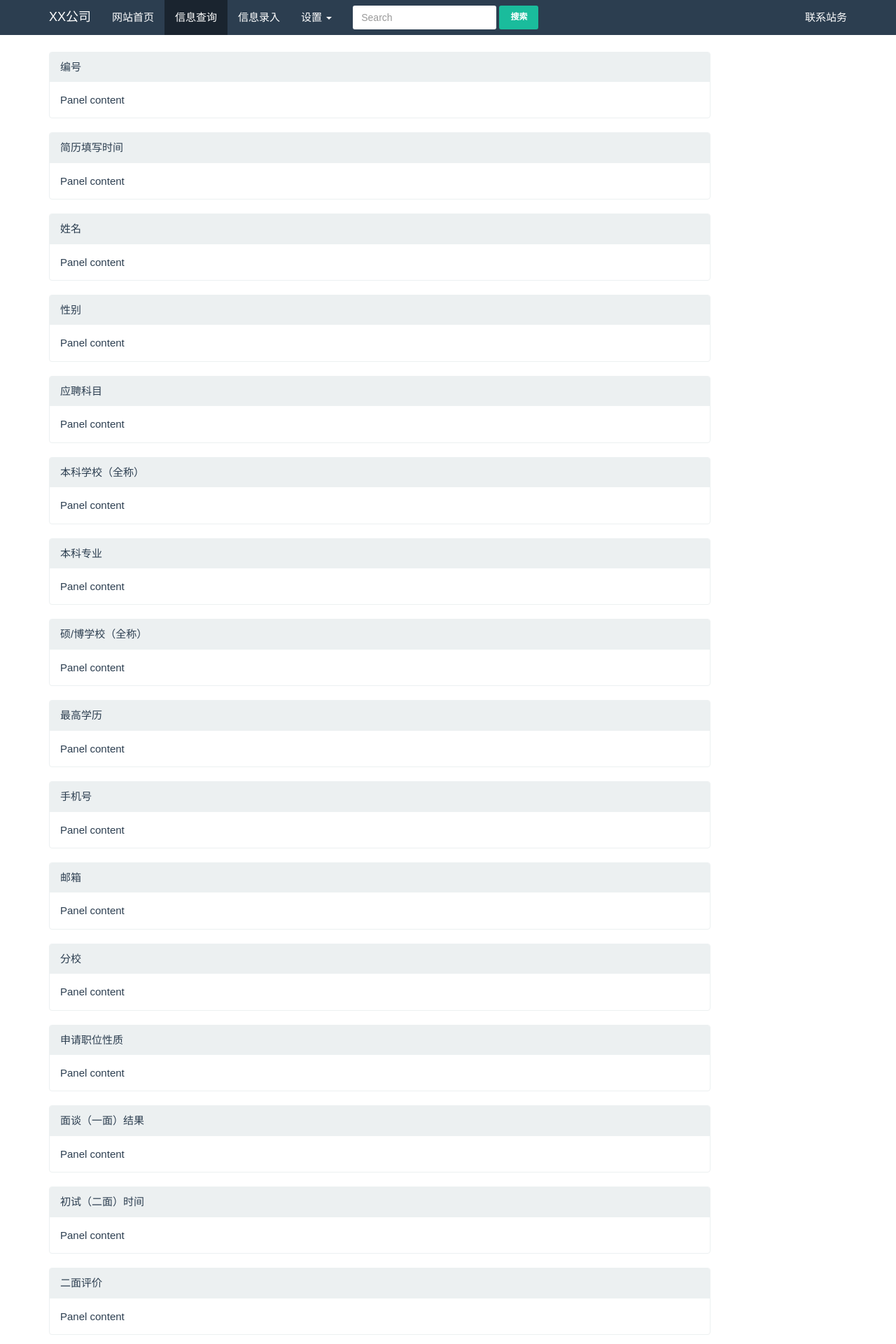
After one commit to BUPT-SCS-2015-Web-Developer/CVsystem, a PHP site: page /detail.php in a window 1280 px wide. The commit adds this page. Shown: the top 1920 px of the page at 70% size. Run offline with PHP 8.4, Linux system fonts and the light colour scheme; some libraries are stand-ins or nearby versions.

Commit message:
加了一个

```diff
--- /dev/null
+++ b/detail.php
@@ -0,0 +1,261 @@
+<!DOCTYPE html>
+<html lang="en">
+<head>
+    <meta http-equiv="content-type" content="text/html; charset=UTF-8">
+    <meta charset="utf-8">
+    <title>XX公司XX系统</title>
+    <meta name="viewport" content="width=device-width, initial-scale=1">
+    <meta http-equiv="X-UA-Compatible" content="IE=edge">
+    <link rel="stylesheet" href="css/bootstrap.css" media="screen">
+    <link rel="stylesheet" href="skins/eden.css" media="screen">
+    <link href="css/useso.css" rel="stylesheet">
+    <link href="css/animate.css" rel="stylesheet">
+
+    <style>
+        .navbar-holder-dark{
+            padding: 20px 20px 200px 20px;
+            background: #333333;
+        }
+    </style>
+
+</head>
+<body>
+<div class="navbar navbar-default navbar-fixed-top">
+    <div class="container">
+        <div class="navbar-header">
+            <a href="##" class="navbar-brand">XX公司</a> <!--连接到公司网站-->
+            <button class="navbar-toggle" type="button" data-toggle="collapse" data-target="#navbar-main">
+                <span class="icon-bar"></span>
+                <span class="icon-bar"></span>
+                <span class="icon-bar"></span>
+            </button>
+        </div>
+        <div class="navbar-collapse collapse" id="navbar-main">
+
+            <ul class="nav navbar-nav">
+                <li><a href="index.php">网站首页</a></li>
+				<li class="active"><a href="view.php" >信息查询</a></li>
+				<li><a href="input.php" >信息录入</a></li>
+				<li class="dropdown">
+                    <a href="#" class="dropdown-toggle" data-toggle="dropdown" role="button"
+                    aria-expanded="false">设置 <span class="caret"></span></a>
+                    <ul class="dropdown-menu" role="menu">
+                        <li><a href="change.php">修改密码</a></li>
+                        <li><a href="logout.php">退出登录</a></li>
+                    </ul>
+                </li>
+            </ul>
+
+			<form class="navbar-form navbar-left" role="search">
+                    <div class="form-group">
+                        <input class="form-control" placeholder="Search" type="text">
+                    </div>
+                    <button type="submit" class="btn btn-primary">搜索</button>
+            </form>
+                    <ul class="nav navbar-nav navbar-right">
+                        <li><a href="#">联系站务</a></li>
+					</ul>
+
+        </div>
+    </div>
+</div>
+
+
+<div class="container">
+	<div class="bs-docs-section">
+		<div class="row">
+			<div class="col-lg-12">
+				<div class="page-header">
+					<h1 id="forms"></h1>
+				</div>
+			</div>
+		</div>
+
+		<div class="row">
+			<div class="col-lg-10">
+				<div class="bs-component">
+					<div class="panel panel-default">
+						<div class="panel-heading">编号</div>
+						<div class="panel-body">
+							Panel content
+						</div>
+					</div>
+					<div class="panel panel-default">
+						<div class="panel-heading">简历填写时间</div>
+						<div class="panel-body">
+							Panel content
+						</div>
+					</div>
+					<div class="panel panel-default">
+						<div class="panel-heading">姓名</div>
+						<div class="panel-body">
+							Panel content
+						</div>
+					</div>
+					<div class="panel panel-default">
+						<div class="panel-heading">性别</div>
+						<div class="panel-body">
+							Panel content
+						</div>
+					</div>
+					<div class="panel panel-default">
+						<div class="panel-heading">应聘科目</div>
+						<div class="panel-body">
+							Panel content
+						</div>
+					</div>
+					<div class="panel panel-default">
+						<div class="panel-heading">本科学校（全称）</div>
+						<div class="panel-body">
+							Panel content
+						</div>
+					</div>
+					<div class="panel panel-default">
+						<div class="panel-heading">本科专业</div>
+						<div class="panel-body">
+							Panel content
+						</div>
+					</div>
+					<div class="panel panel-default">
+						<div class="panel-heading">硕/博学校（全称）</div>
+						<div class="panel-body">
+							Panel content
+						</div>
+					</div>
+					<div class="panel panel-default">
+						<div class="panel-heading">最高学历</div>
+						<div class="panel-body">
+							Panel content
+						</div>
+					</div>
+					<div class="panel panel-default">
+						<div class="panel-heading">手机号</div>
+						<div class="panel-body">
+							Panel content
+						</div>
+					</div>
+					<div class="panel panel-default">
+						<div class="panel-heading">邮箱</div>
+						<div class="panel-body">
+							Panel content
+						</div>
+					</div>
+					<div class="panel panel-default">
+						<div class="panel-heading">分校</div>
+						<div class="panel-body">
+							Panel content
+						</div>
+					</div>
+					<div class="panel panel-default">
+						<div class="panel-heading">申请职位性质</div>
+						<div class="panel-body">
+							Panel content
+						</div>
+					</div>
+
+					<!--                           if不为空                           -->
+					<div class="panel panel-default">
+						<div class="panel-heading">面谈（一面）结果</div>
+						<div class="panel-body">
+							Panel content
+						</div>
+					</div>
+
+					<!--                           if不为空                           -->
+					<div class="panel panel-default">
+						<div class="panel-heading">初试（二面）时间</div>
+						<div class="panel-body">
+							Panel content
+						</div>
+					</div>
+
+					<!--                           if不为空                           -->
+					<div class="panel panel-default">
+						<div class="panel-heading">二面评价</div>
+						<div class="panel-body">
+							Panel content
+						</div>
+					</div>
+
+					<!--                           if不为空                           -->
+					<div class="panel panel-default">
+						<div class="panel-heading">二面结果</div>
+						<div class="panel-body">
+							Panel content
+						</div>
+					</div>
+
+					<!--                           if不为空                           -->
+					<div class="panel panel-default">
+						<div class="panel-heading">复试指导（三面）时间</div>
+						<div class="panel-body">
+							Panel content
+						</div>
+					</div>
+
+					<!--                           if不为空                           -->
+					<div class="panel panel-default">
+						<div class="panel-heading">三面评价</div>
+						<div class="panel-body">
+							Panel content
+						</div>
+					</div>
+
+					<!--                           if不为空                           -->
+					<div class="panel panel-default">
+						<div class="panel-heading">复试指导（三面）结果</div>
+						<div class="panel-body">
+							Panel content
+						</div>
+					</div>
+
+					<!--                           if不为空                           -->
+					<div class="panel panel-default">
+						<div class="panel-heading">复试（四面）时间</div>
+						<div class="panel-body">
+							Panel content
+						</div>
+					</div>
+
+					<!--                           if不为空                           -->
+					<div class="panel panel-default">
+						<div class="panel-heading">复试（四面）结果</div>
+						<div class="panel-body">
+							Panel content
+						</div>
+					</div>
+
+
+					<a href="edit.php?id=<?php  ?>" class="btn btn-primary">编辑</a> <!-- 编辑 -->
+					<a href="API/delete.php?id=<?php  ?>" class="btn btn-danger">删除</a> <!-- 删除 -->
+
+					<!--                         if是面试官                         -->
+					<a href="evaluate.php?id=<?php  ?>" class="btn btn-info">评价</a> <!-- 只有面试官能评价 -->
+
+
+
+				</div>
+			</div>
+		</div>
+	</div>
+
+<footer>
+    <div class="row">
+        <div class="col-lg-12">
+            <hr/>
+            <p>&copy; <a href="##" rel="nofollow">Company</a>2016.</p><!--连到公司网站-->
+
+        </div>
+    </div>
+
+</footer>
+
+</div>
+
+
+
+<script src="https://code.jquery.com/jquery-2.1.3.min.js"></script>
+<script src="js/bootstrap.min.js"></script>
+
+</body>
+</html>
--- a/view.php
+++ b/view.php
@@ -33,8 +33,8 @@
             </div>
             <div class="navbar-collapse collapse" id="navbar-main">
                 <ul class="nav navbar-nav">
-                    <li class="active"><a href="index.php">网站首页</a></li>
-                    <li><a href="view.php" >信息查询</a></li>
+                    <li><a href="index.php">网站首页</a></li>
+                    <li  class="active"><a href="view.php" >信息查询</a></li>
                     <li><a href="input.php" >信息录入</a></li>
                     <li class="dropdown">
                         <a href="#" class="dropdown-toggle" data-toggle="dropdown" role="button"
```
Also changed, not shown: js/change.js (renamed from change.js).
